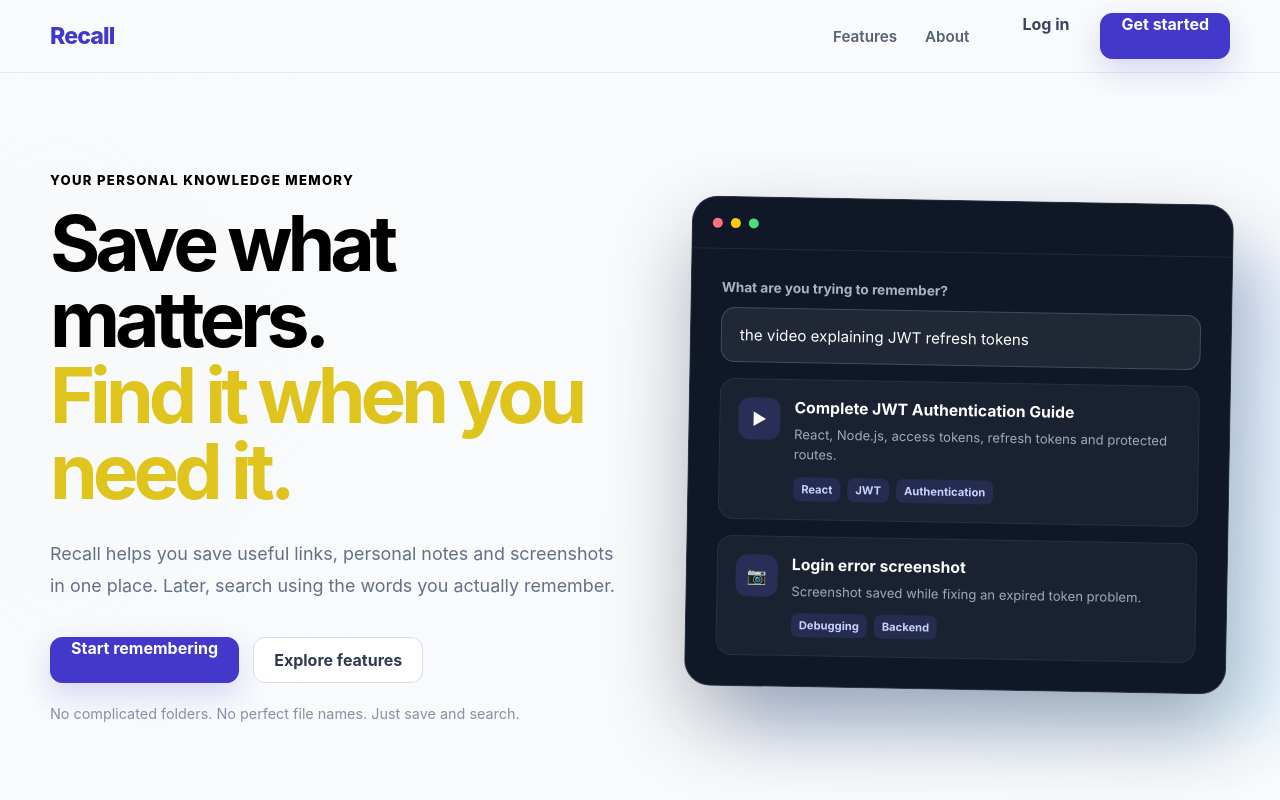
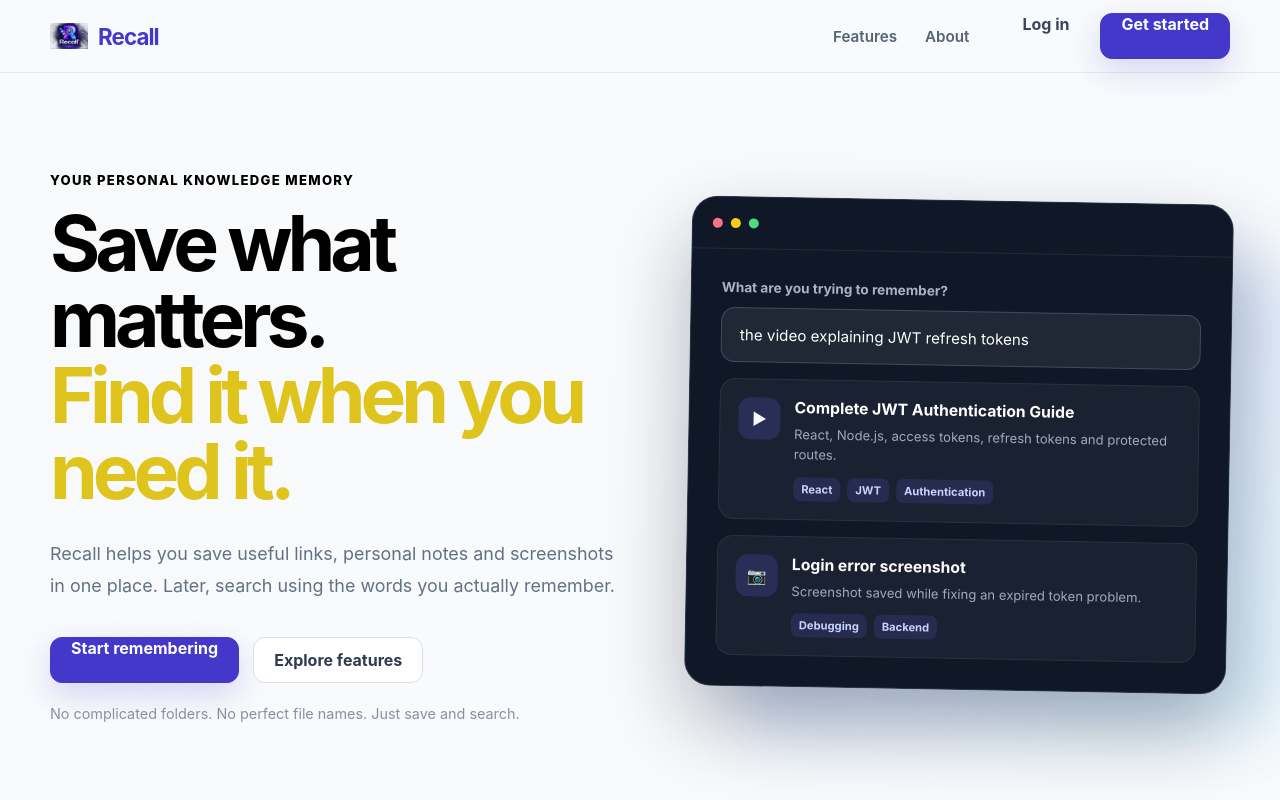
Before and after one commit to sibnarayansamanta7-boop/recall-app, a React (Vite) app in the folder client/: page / in a window 1280 px wide. Shown: the top 800 px of the page. Built offline with nearby package versions, Linux system fonts and the light colour scheme.

Commit message:
Add Recall brand logo

```diff
--- a/client/index.html
+++ b/client/index.html
@@ -4,7 +4,7 @@
     <meta charset="UTF-8" />
     <link rel="icon" type="image/svg+xml" href="/favicon.svg" />
     <meta name="viewport" content="width=device-width, initial-scale=1.0" />
-    <title>client</title>
+    <title>Recall - Where Did I See It?</title>
   </head>
   <body>
     <div id="root"></div>
--- a/client/src/components/LandingNavbar.jsx
+++ b/client/src/components/LandingNavbar.jsx
@@ -4,10 +4,15 @@ function LandingNavbar() {
   return (
     <header className="landing-navbar">
       <div className="navbar-container">
-        <Link className="landing-logo" to="/">
-          Recall
-        </Link>
 
+      <Link className="landing-logo" to="/">
+  <img
+    src="/recall-logo.png"
+    alt="Recall"
+    className="landing-logo-image"
+  />
+  <span>Recall</span>
+</Link>
         <nav
           className="landing-nav-links"
           aria-label="Main navigation"
--- a/client/src/styles/landing.css
+++ b/client/src/styles/landing.css
@@ -1206,3 +1206,20 @@ a {
     font-size: 23px;
   }
 }
+.landing-logo {
+  display: flex;
+  align-items: center;
+  gap: 10px;
+  text-decoration: none;
+}
+
+.landing-logo img {
+  width: 38px;
+  height: 38px;
+  object-fit: contain;
+}
+
+.landing-logo span {
+  font-size: 1.4rem;
+  font-weight: 700;
+}
```
Also changed, not shown: client/public/recall-logo.png (added).
